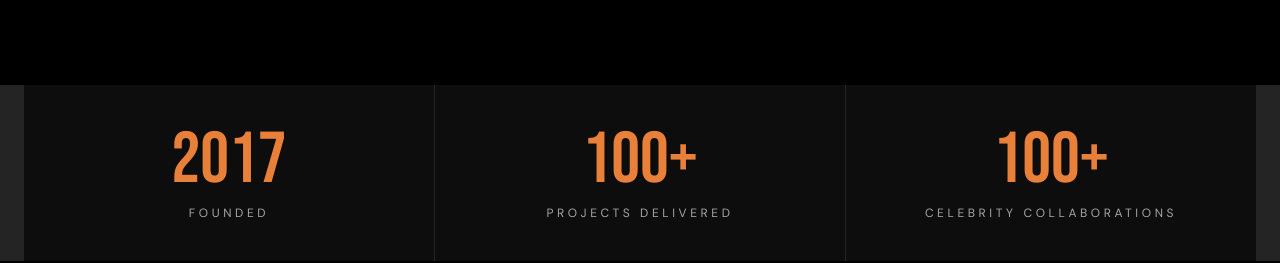
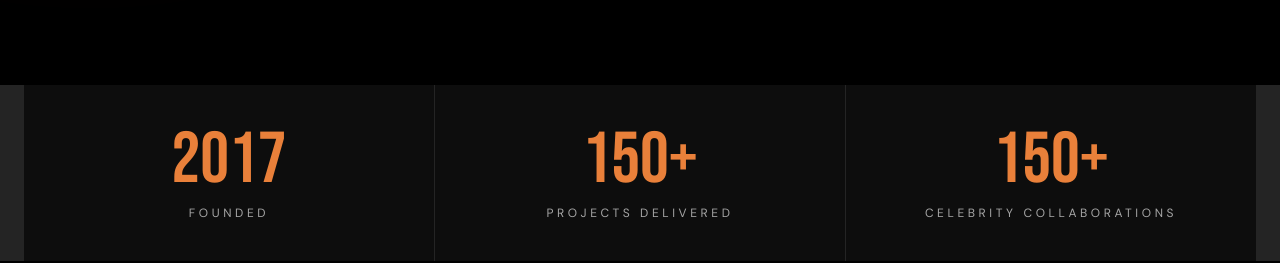
Before and after one commit to Ismail26477/media10, a React (Vite) app: page / in a window 1280 px wide. Shown: the part 2040-2303 px from the top of the page. Built offline with nearby package versions, Linux system fonts and the light colour scheme; the HTML template or start-up script is replaced by a standard one.

Commit message:
Update About.tsx

```diff
--- a/src/components/sections/About.tsx
+++ b/src/components/sections/About.tsx
@@ -2,8 +2,8 @@ import { motion } from "framer-motion";
 
 const stats = [
   { num: "2017", label: "Founded" },
-  { num: "100+", label: "Projects Delivered" },
-  { num: "100+", label: "Celebrity Collaborations" },
+  { num: "150+", label: "Projects Delivered" },
+  { num: "150+", label: "Celebrity Collaborations" },
 ];
 
 const About = () => {
```
